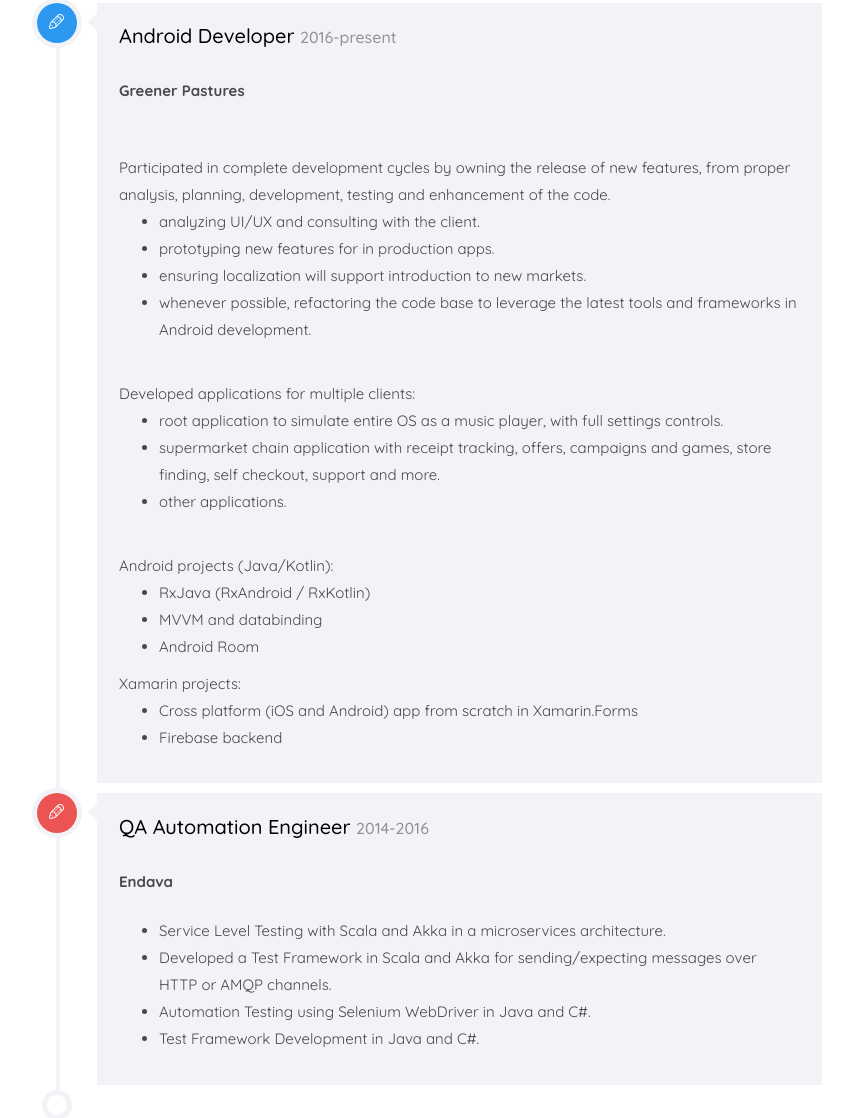
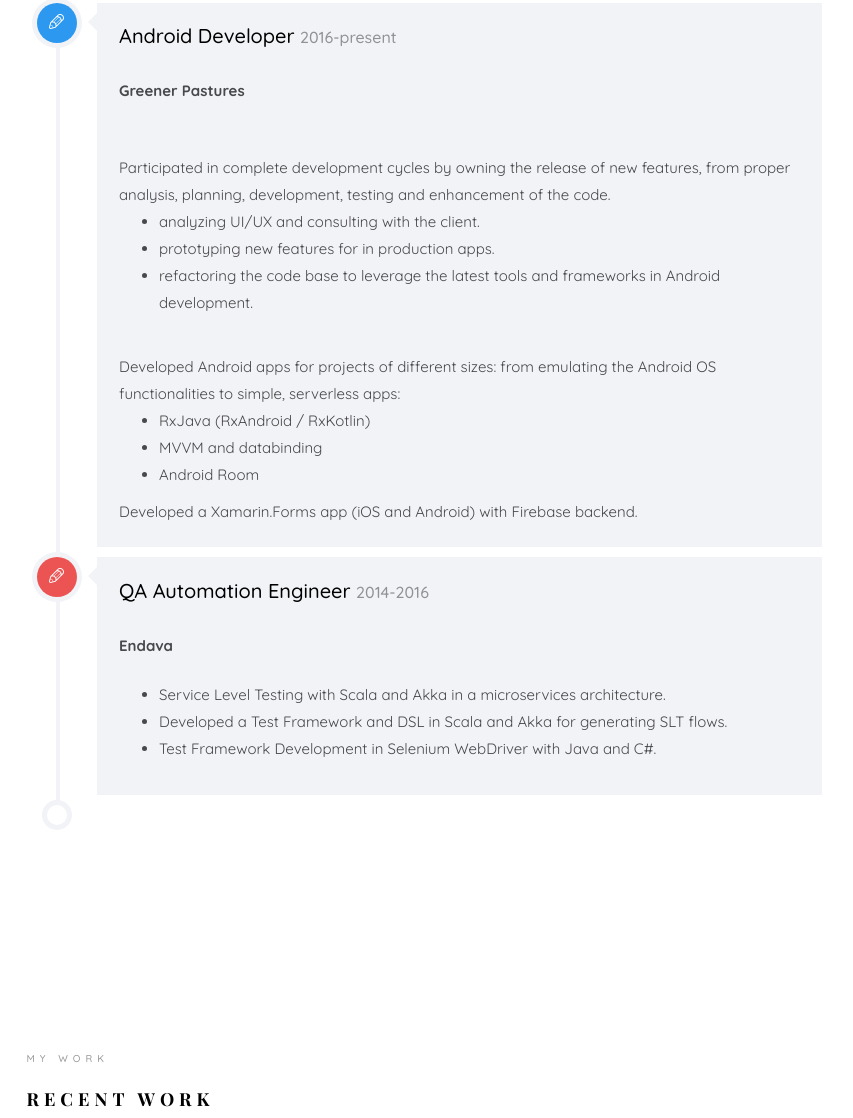
Before and after one commit to tasegula/tasegula.github.io, a plain HTML site: page index.html in a window 1280 px wide. Shown: the part 4101-5219 px from the top of the page, without its empty margins (366-1219 px from the left). Drawn offline with nearby package versions, Linux system fonts and the light colour scheme; files whose address does not match are found by name; a web font is replaced by a local one.

Commit message:
Info update

```diff
--- a/index.html
+++ b/index.html
@@ -455,29 +455,16 @@
 									<ul>
 										<li> analyzing UI/UX and consulting with the client.</li>
 										<li> prototyping new features for in production apps.</li>
-										<li> ensuring localization will support introduction to new markets.</li>
-										<li> whenever possible, refactoring the code base to leverage the latest tools and frameworks in Android development.</li>
+										<li> refactoring the code base to leverage the latest tools and frameworks in Android development.</li>
 									</ul>
 									<br>
-									Developed applications for multiple clients:
-									<ul>
-										<li> root application to simulate entire OS as a music player, with full settings controls.</li>
-										<li> supermarket chain application with receipt tracking, offers, campaigns and games, store finding, self checkout, support and more.</li>
-										<li> other applications.</li>
-									</ul>
-									<br>
-									Android projects (Java/Kotlin):
+									Developed Android apps for projects of different sizes: from emulating the Android OS functionalities to simple, serverless apps:
 									<ul>
 										<li>RxJava (RxAndroid / RxKotlin)</li>
 										<li>MVVM and databinding</li>
 										<li>Android Room</li>
 									</ul>
-									Xamarin projects:
-									<ul>
-										<li>Cross platform (iOS and Android) app from scratch in Xamarin.Forms</li>
-										<li>Firebase backend</li>
-									</ul>
-
+									Developed a Xamarin.Forms app (iOS and Android) with Firebase backend.
 					            	</div>
 					            </div>
 					        </article>
@@ -493,9 +480,8 @@
 									<p><b>Endava</b></p>
 									<ul>
 										<li>Service Level Testing with Scala and Akka in a microservices architecture.</li>
-										<li>Developed a Test Framework in Scala and Akka for sending/expecting messages over HTTP or AMQP channels.</li>
-										<li>Automation Testing using Selenium WebDriver in Java and C#.</li>
-										<li>Test Framework Development in Java and C#.</li>
+										<li>Developed a Test Framework and DSL in Scala and Akka for generating SLT flows.</li>
+										<li>Test Framework Development in Selenium WebDriver with Java and C#.</li>
 									</ul>
 					               </div>
 					            </div>
@@ -576,6 +562,22 @@
 													<span><a><i class="icon-android"></i> KitKat (4.4 / SDK 19)</a></span>
 													<br>
 													<span><a><i class="icon-code"></i> Java / Kotlin</a></span>
+													<span><a><i class="icon-link"></i> RxJava</a></span>
+												</p>
+											</div>
+										</div>
+									</div>
+								</div>
+								<div class="col-md-6">
+									<div class="project" style="background-image: url(images/proj-gp-brobizz.jpg);">
+										<div class="desc">
+											<div class="con">
+												<h3><a target="_blank" href="https://greenerpastures.dk/losninger/brobizz">BroBizz</a></h3>
+												<span>Automated payment for tolls on bridges, ferries, roads and more.</span>
+												<p class="icon">
+													<span><a><i class="icon-android"></i> KitKat (5.0 / SDK 21)</a></span>
+													<br>
+													<span><a><i class="icon-code"></i> Kotlin</a></span>
 													<span><a><i class="icon-link"></i> RxJava</a></span>
 												</p>
 											</div>
```
Also changed, not shown: images/proj-gp-brobizz.jpg (added), 1 other file.
